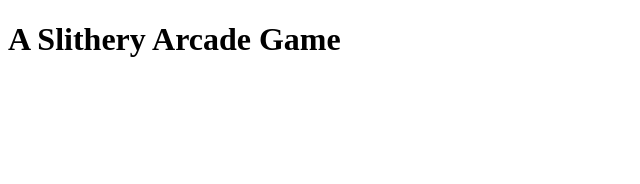
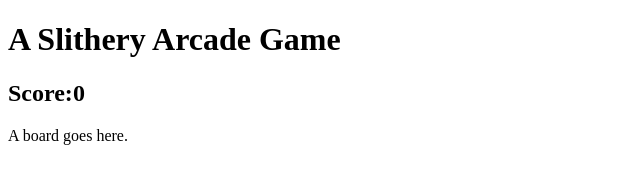
Before and after one commit to aequinn/game-snake, a plain HTML site: page index.html in a window 1280 px wide. Shown: the whole page, without its empty margins (0-640 px from the left). Drawn offline with Linux system fonts and the light colour scheme.

Commit message:
html tweaks

```diff
--- a/index.html
+++ b/index.html
@@ -4,7 +4,13 @@
         <title>A Slithery Game</title>
     </head>
     <body>
-        <h1>A Slithery Arcade Game</h1>
-        <div id="gameBoard"></div>
+        <main>
+            <h1>A Slithery Arcade Game</h1>
+
+            <div id="scoreBoard">
+                <h2>Score:<span id="score">0</span></h2>
+            </div>
+            <div id="gameBoard">A board goes here.</div>
+        </main>
     </body>
 </html>
```
Also changed, not shown: 1 other file.
